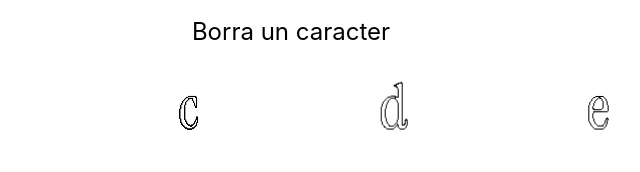
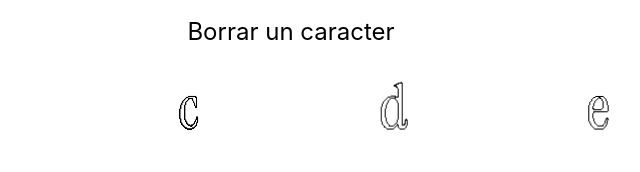
Before and after one commit to carrefoul/CaptchaFont, a plain HTML site: page about.html in a window 1280 px wide. Shown: the part 1236-1408 px from the top of the page, 349-989 px from the left. Drawn offline with Linux system fonts and the light colour scheme.

Commit message:
Update about.html

```diff
--- a/about.html
+++ b/about.html
@@ -28,7 +28,7 @@
             <span class="speed-letter">c</span>
             <span class="speed-letter">d</span>
         </div>
-                <h2 class="explicacionPulsacion">Borra un caracter</h2>
+                <h2 class="explicacionPulsacion">Borrar un caracter</h2>
         <div class="grid delete-demo">
             <!-- Las letras de la a a la z se generarán automáticamente en el JS -->
         </div>
```
